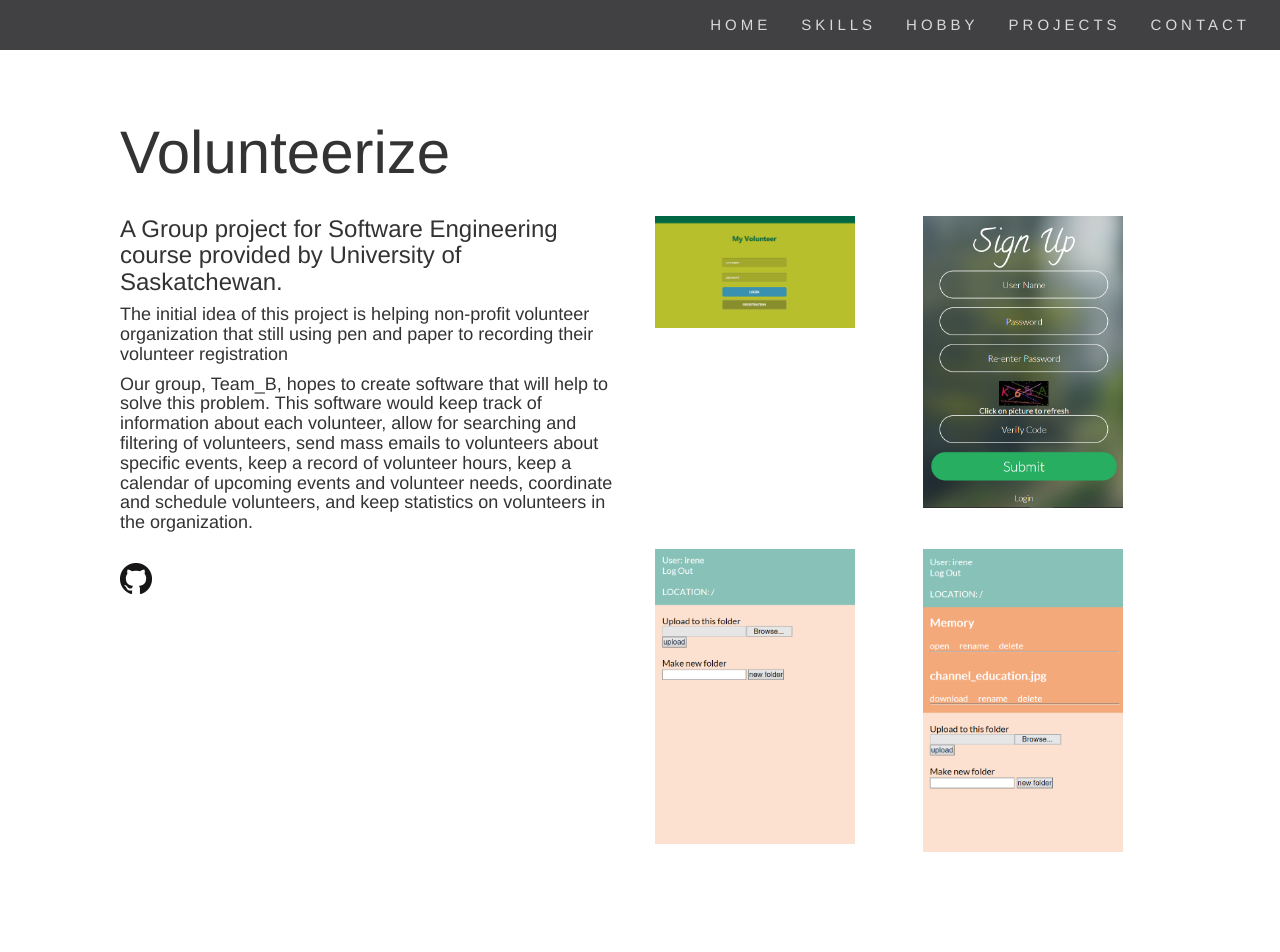
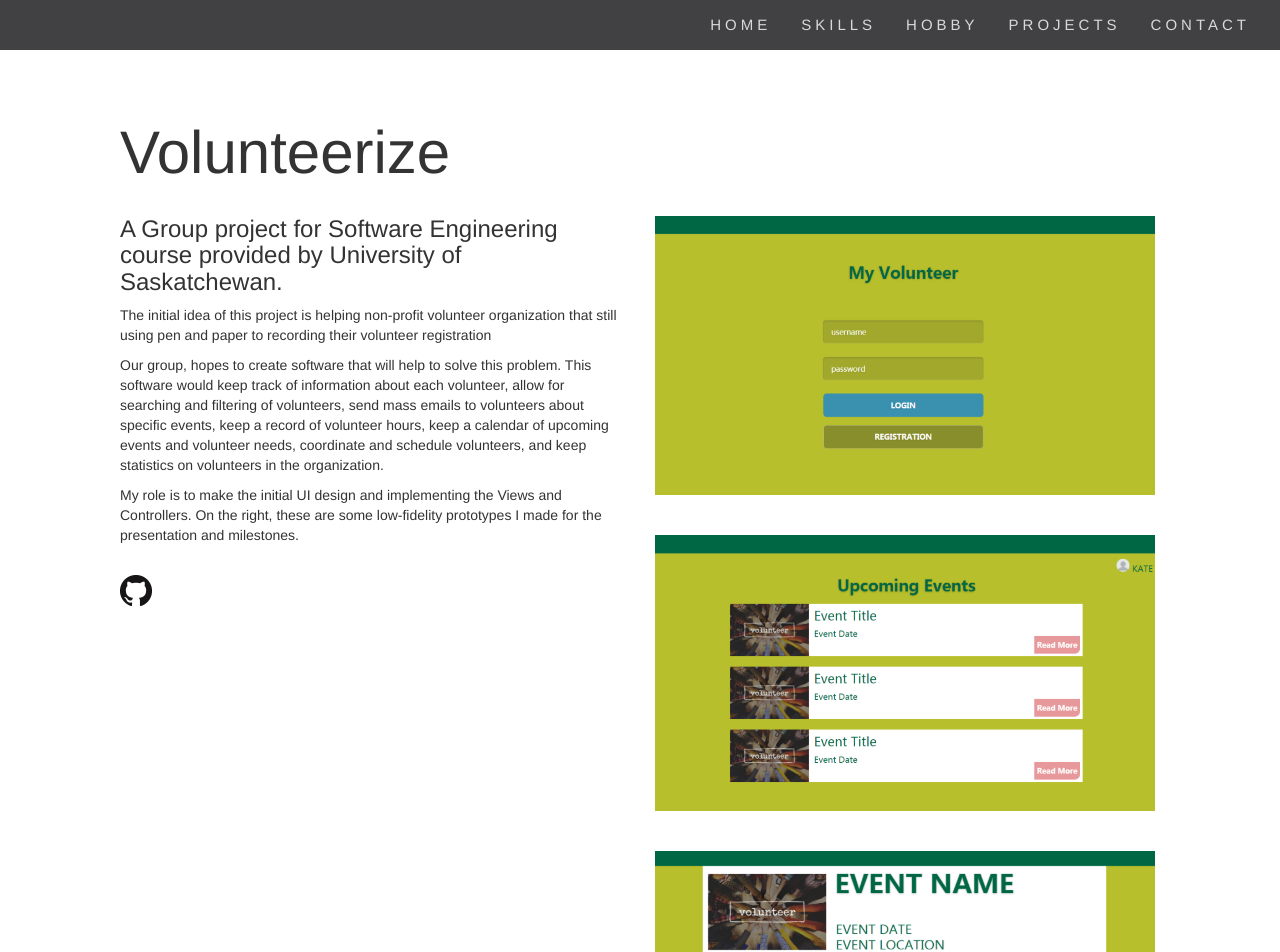
Before and after one commit to cchesheng/ProfileWebsite, a plain HTML site: page project_Volunteerize.html in a window 1280 px wide. Shown: the top 952 px of the page. Drawn offline with nearby package versions, Linux system fonts and the light colour scheme.

Commit message:
Project Page
Volunteerize Project page finish

```diff
--- a/project_Volunteerize.html
+++ b/project_Volunteerize.html
@@ -10,6 +10,11 @@
     <link rel="stylesheet" href="path/to/font-awesome/css/font-awesome.min.css">
     <link rel="stylesheet" href="css/main.css">
     <title>Irene Wang</title>
+    <style>
+        .verticalPic img{
+            width:500px;
+        }
+    </style>
 </head>
 <body>
 <nav class="navbar navbar-default navbar-fixed-top">
@@ -28,25 +33,17 @@
             <h3>
                 A Group project for Software Engineering course provided by University of Saskatchewan.
             </h3>
-            <h4>The initial idea of this project is helping non-profit volunteer organization that still using pen and paper to recording their volunteer registration</h4>
-            <h4>Our group, Team_B, hopes to create software that will help to solve this problem. This software would keep track of information about each volunteer, allow for searching and filtering of volunteers, send mass emails to volunteers about specific events,  keep a record of volunteer hours, keep a calendar of upcoming events and volunteer needs, coordinate and schedule volunteers, and keep statistics on volunteers in the organization.</h4>
-
+            <p>The initial idea of this project is helping non-profit volunteer organization that still using pen and paper to recording their volunteer registration</p>
+            <p>Our group, hopes to create software that will help to solve this problem. This software would keep track of information about each volunteer, allow for searching and filtering of volunteers, send mass emails to volunteers about specific events,  keep a record of volunteer hours, keep a calendar of upcoming events and volunteer needs, coordinate and schedule volunteers, and keep statistics on volunteers in the organization.</p>
+            <p>My role is to make the initial UI design and implementing the Views and Controllers. On the right, these are some low-fidelity prototypes I made for the presentation and milestones.</p>
             <a href="https://github.com/mmulenga/Volunteerize"><img src="img/GitHub-Mark/PNG/GitHub-Mark-32px.png"/> </a>
         </div>
 
-        <div class="col-sm-3">
-            <img src="img/volunteerizeLogin.png"/>
-        </div>
-        <div class="col-sm-3">
-            <img src="img/cloudDriveSignup.png"/>
-        </div>
-        <div class="col-sm-6">
-        </div>
-        <div class="col-sm-3">
-            <img src="img/cloudDriveCloudempty.png"/>
-        </div>
-        <div class="col-sm-3">
-            <img src="img/cloudDriveCloud.png"/>
+        <div class="col-sm-6 verticalPic">
+            <img src="img/VolunteerizeLogin.png"/>
+            <img src="img/VolunteerizeEventList.png"/>
+            <img src="img/VolunteerizeEventView.png"/>
+            <img src="img/VolunteerizeAddEvent.png"/>
         </div>
     </div>
     <div class="clear"></div>
```
